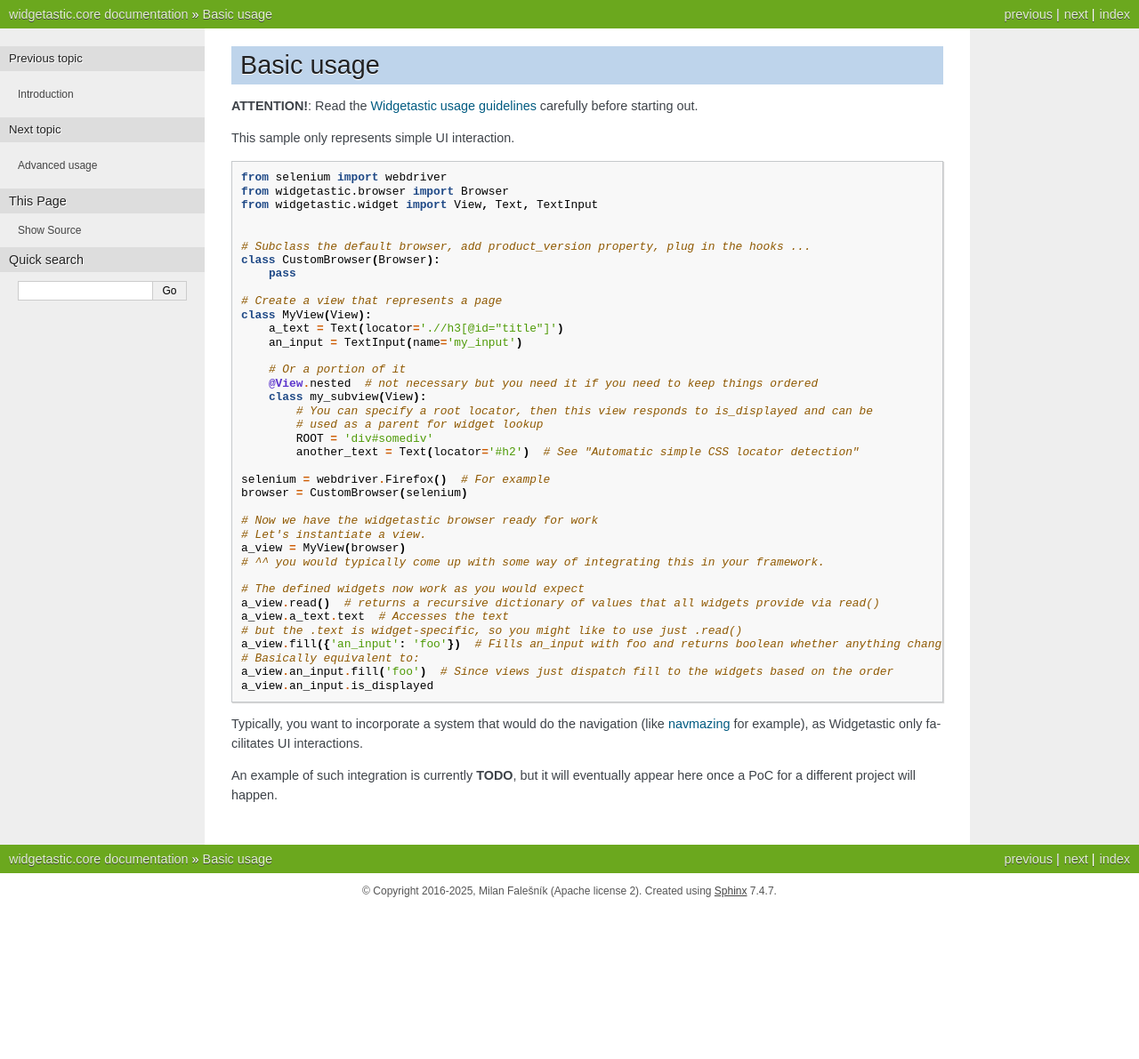
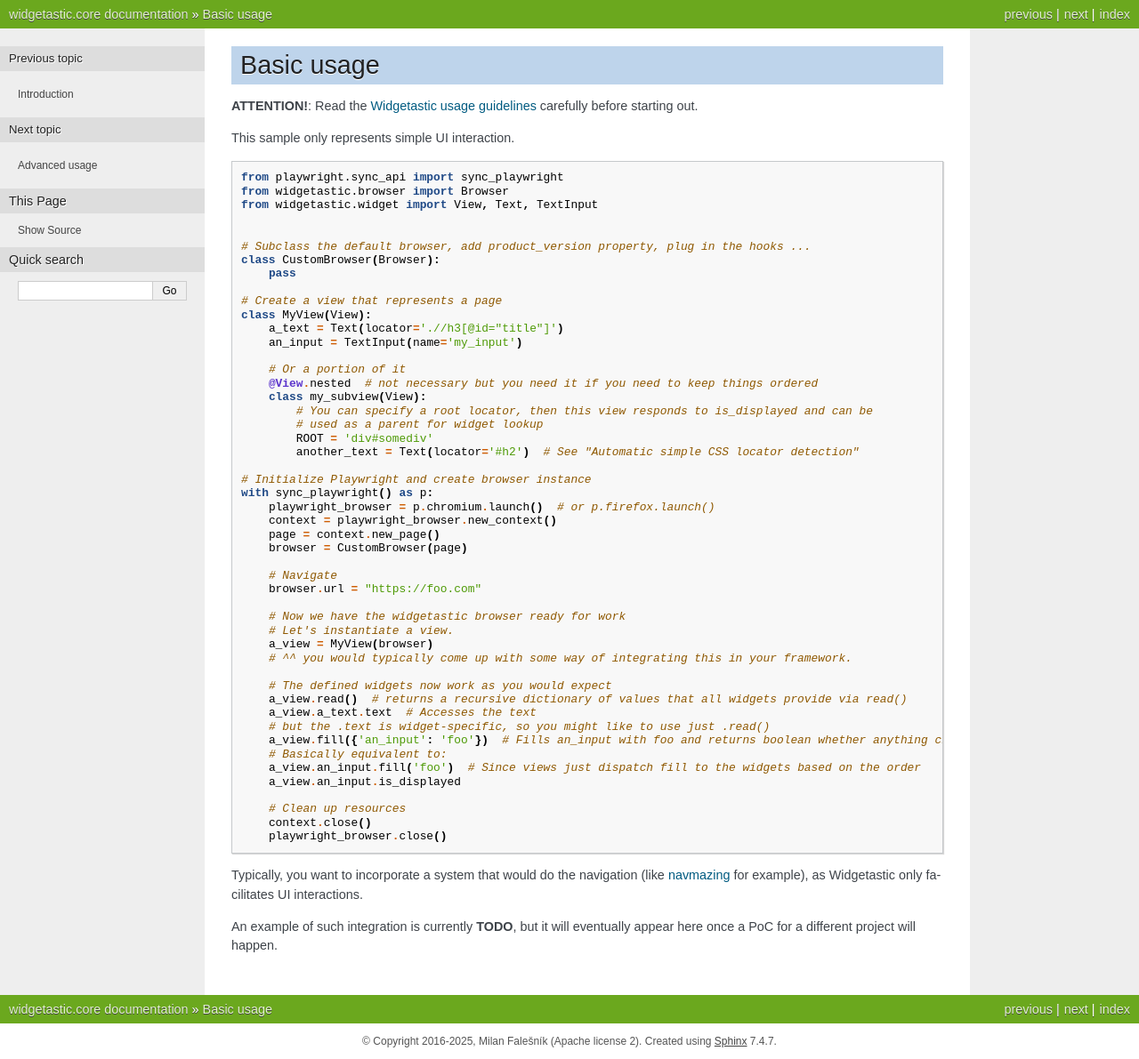
Before and after one commit to RedHatQE/widgetastic.core, a Sphinx documentation site: the page built from docs/basic_usage.rst, in a window 1280 px wide. Shown: the whole page at 89% size. Built offline with Sphinx 7.4.7, drawn with Linux system fonts in a browser that asks for light colours; before the commit the page ends 1022 px from its top, so only the background shows below that.

Commit message:
Migrate existing docs to playwright.

```diff
--- a/docs/basic_usage.rst
+++ b/docs/basic_usage.rst
@@ -7,7 +7,7 @@ This sample only represents simple UI interaction.
 
 .. code-block:: python
 
-    from selenium import webdriver
+    from playwright.sync_api import sync_playwright
     from widgetastic.browser import Browser
     from widgetastic.widget import View, Text, TextInput
 
@@ -29,22 +29,33 @@ This sample only represents simple UI interaction.
             ROOT = 'div#somediv'
             another_text = Text(locator='#h2')  # See "Automatic simple CSS locator detection"
 
-    selenium = webdriver.Firefox()  # For example
-    browser = CustomBrowser(selenium)
+    # Initialize Playwright and create browser instance
+    with sync_playwright() as p:
+        playwright_browser = p.chromium.launch()  # or p.firefox.launch()
+        context = playwright_browser.new_context()
+        page = context.new_page()
+        browser = CustomBrowser(page)
 
-    # Now we have the widgetastic browser ready for work
-    # Let's instantiate a view.
-    a_view = MyView(browser)
-    # ^^ you would typically come up with some way of integrating this in your framework.
+        # Navigate
+        browser.url = "https://foo.com"
 
-    # The defined widgets now work as you would expect
-    a_view.read()  # returns a recursive dictionary of values that all widgets provide via read()
-    a_view.a_text.text  # Accesses the text
-    # but the .text is widget-specific, so you might like to use just .read()
-    a_view.fill({'an_input': 'foo'})  # Fills an_input with foo and returns boolean whether anything changed
-    # Basically equivalent to:
-    a_view.an_input.fill('foo')  # Since views just dispatch fill to the widgets based on the order
-    a_view.an_input.is_displayed
+        # Now we have the widgetastic browser ready for work
+        # Let's instantiate a view.
+        a_view = MyView(browser)
+        # ^^ you would typically come up with some way of integrating this in your framework.
+
+        # The defined widgets now work as you would expect
+        a_view.read()  # returns a recursive dictionary of values that all widgets provide via read()
+        a_view.a_text.text  # Accesses the text
+        # but the .text is widget-specific, so you might like to use just .read()
+        a_view.fill({'an_input': 'foo'})  # Fills an_input with foo and returns boolean whether anything changed
+        # Basically equivalent to:
+        a_view.an_input.fill('foo')  # Since views just dispatch fill to the widgets based on the order
+        a_view.an_input.is_displayed
+
+        # Clean up resources
+        context.close()
+        playwright_browser.close()
 
 
 Typically, you want to incorporate a system that would do the navigation (like
--- a/docs/conf.py
+++ b/docs/conf.py
@@ -17,7 +17,7 @@ extensions = [
 
 intersphinx_mapping = {
     "python": ("http://docs.python.org/3.12/", None),
-    "selenium": ("http://selenium-python.readthedocs.org/", None),
+    "playwright": ("https://playwright.dev/python/", None),
 }
 
 templates_path = ["_templates"]
--- a/docs/intro.rst
+++ b/docs/intro.rst
@@ -19,8 +19,8 @@ Features
 - Widgets defined on Views are read/filled in exact order that they were defined. The only exception
   to this default behaviour is for nested Views as there is limitation in the language. However, this
   can be worked around by using ``View.nested`` decorator on the nested View.
-- Includes a wrapper around selenium functionality that tries to make the experience as hassle-free
-  as possible including customizable hooks and built-in "JavaScript wait" code.
+- Includes a wrapper around Playwright functionality that tries to make the experience as hassle-free
+  as possible including customizable hooks and built-in network activity monitoring.
 - Views can define their root locators and those are automatically honoured in the element lookup
   in the child Widgets.
 - Supports :ref:`parametrized-views`.
--- a/pyproject.toml
+++ b/pyproject.toml
@@ -15,7 +15,7 @@ classifiers = [
 ]
 description = "Making testing of UIs fantastic."
 dynamic = ["version"]
-keywords = ["widgetastic", "selenium"]
+keywords = ["widgetastic", "playwright", "ui-testing", "automation"]
 license = {file = "LICENSE"}
 maintainers = [
   {name = "Mike Shriver", email = "mshriver@redhat.com"},
```
Also changed, not shown: other parts of docs/intro.rst (+1 -1 lines), docs/guidelines.rst (+9 -9 lines), docs/internals.rst (+9 -12 lines).
